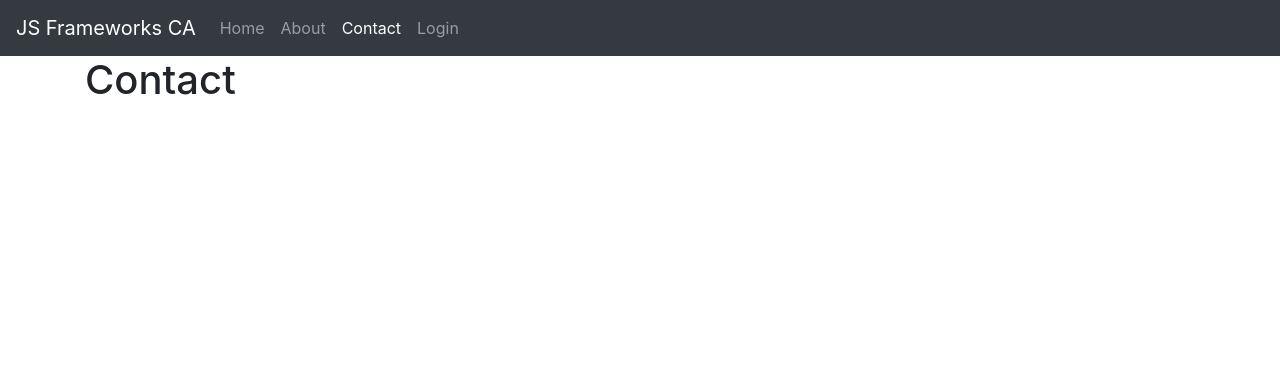
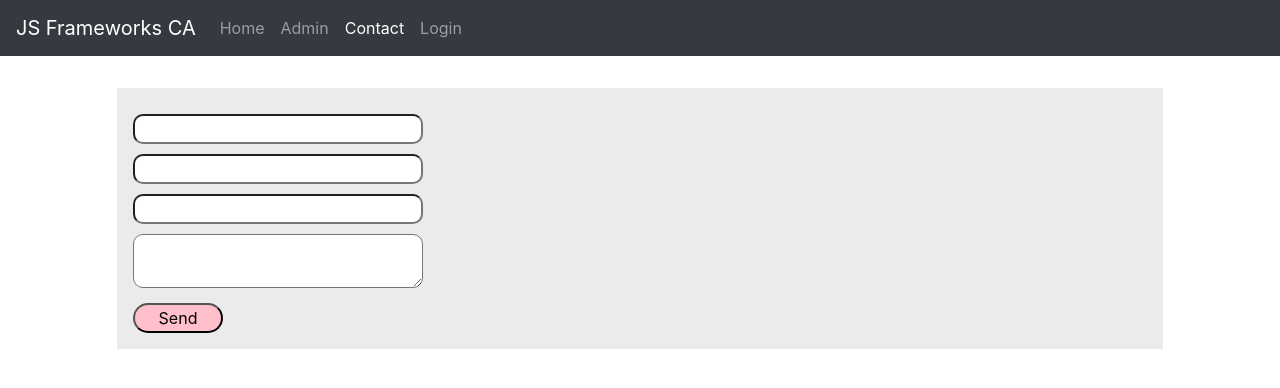
Before and after one commit to lonsoien/js-frameworks, a React (Create React App) app in the folder js-frameworks/: page /contact in a window 1280 px wide. Shown: the top 388 px of the page. Built offline with nearby package versions, Linux system fonts and the light colour scheme.

Commit message:
contact form

```diff
--- a/js-frameworks/package.json
+++ b/js-frameworks/package.json
@@ -3,15 +3,18 @@
   "version": "0.1.0",
   "private": true,
   "dependencies": {
+    "@hookform/resolvers": "^2.9.9",
     "@testing-library/jest-dom": "^5.16.5",
     "@testing-library/react": "^13.4.0",
     "@testing-library/user-event": "^13.5.0",
     "react": "^18.2.0",
     "react-bootstrap": "^2.5.0",
     "react-dom": "^18.2.0",
+    "react-hook-form": "^7.37.0",
     "react-router-dom": "^6.4.2",
     "react-scripts": "5.0.1",
-    "web-vitals": "^2.1.4"
+    "web-vitals": "^2.1.4",
+    "yup": "^0.32.11"
   },
   "scripts": {
     "start": "react-scripts start",
--- a/js-frameworks/src/App.css
+++ b/js-frameworks/src/App.css
@@ -1,3 +1,31 @@
 .App {
   text-align: center;
 }
+
+form {
+  margin: 2rem;
+  padding: 1rem;
+  background: #ebebeb;
+}
+
+input,
+textarea {
+  display: block;
+  margin-top: 10px;
+  font-size: 1rem;
+  width: 290px;
+  border-radius: 10px;
+}
+
+button {
+  display: block;
+  margin-top: 15px;
+  background-color: pink;
+  width: 90px;
+  border-radius: 15px;
+}
+
+span {
+  color: red;
+  font-size: 0.8em;
+}
--- a/js-frameworks/src/App.js
+++ b/js-frameworks/src/App.js
@@ -10,7 +10,7 @@ import {
 } from 'react-router-dom';
 import Container from 'react-bootstrap/Container';
 //import Home from './components/home/Home';
-import About from './components/about/About';
+import Admin from './components/admin/Admin';
 import Contact from './components/contact/Contact';
 import Login from './components/login/Login';
 import BeerDetail from './components/beer/BeerDetail';
@@ -31,8 +31,8 @@ function App() {
             <NavLink to="/" className="nav-link">
               Home
             </NavLink>
-            <NavLink to="/about" className="nav-link">
-              About
+            <NavLink to="/admin" className="nav-link">
+              Admin
             </NavLink>
             <NavLink to="/contact" className="nav-link">
               Contact
@@ -47,7 +47,7 @@ function App() {
         <Routes>
           <Route path="/" exact element={<BeerList />} />
           <Route path="/beer/:id" element= {<BeerDetail />} />
-          <Route path="/about" element={<About />} />
+          <Route path="/admin" element={<Admin />} />
           <Route path="/contact" element={<Contact />} />
           <Route path="/login" element={<Login />} />
         </Routes>
--- a/js-frameworks/src/components/about/About.js
+++ /dev/null
@@ -1,10 +0,0 @@
-import Heading from '../layout/Heading';
-
-export default function About() {
-  return (
-    <>
-      <Heading title="About" />
-      <p>This is the about page</p>
-    </>
-  );
-}
--- /dev/null
+++ b/js-frameworks/src/components/admin/Admin.js
@@ -0,0 +1,10 @@
+import Heading from '../layout/Heading';
+
+export default function Admin() {
+  return (
+    <>
+      <Heading title="Admin" />
+      <p>This is the Admin page</p>
+    </>
+  );
+}
--- a/js-frameworks/src/components/beer/BeerItem.js
+++ b/js-frameworks/src/components/beer/BeerItem.js
@@ -1,11 +1,12 @@
 import PropTypes from "prop-types";
 import { Link } from "react-router-dom";
 
-function BeerItem ({ id, name, description }) {
+function BeerItem ({ id, name, description, first_brewed }) {
  return (
   <Link to={`beer/${id}`}>
    <h4>{name}</h4>
    <p>Info: {description}</p>
+   <p>{first_brewed}</p>
   </Link>
  );
 }
@@ -14,6 +15,7 @@ BeerItem.propTypes = {
  id: PropTypes.number.isRequired,
  name: PropTypes.string.isRequired,
  description: PropTypes.string.isRequired,
+ first_brewed: PropTypes.string.isRequired,
 };
 
 export default BeerItem;
--- a/js-frameworks/src/components/contact/Contact.js
+++ b/js-frameworks/src/components/contact/Contact.js
@@ -1,5 +1,44 @@
-import Heading from '../layout/Heading';
+import "../../App.css";
+import { useForm } from "react-hook-form";
+import * as yup from "yup";
+import { yupResolver } from "@hookform/resolvers/yup";
 
-export default function Contact() {
-  return <Heading title="Contact" />;
+
+const schema = yup.object().shape({
+    firstname: yup.string().required("Please enter your first name"),
+    lastname: yup.string().required("Please enter your last name"),
+    email: yup.string().required("Please enter an email address").email("Please enter a valid email address"),
+    message: yup.string().required("Please enter your message").min(10, "The message must be at least 10 characters"),
+});
+
+function Form() {
+    const { register, handleSubmit, formState: { errors } } = useForm({
+        resolver: yupResolver(schema),
+    });
+
+    function onSubmit(data) {
+        console.log(data);
+    }
+
+    console.log(errors);
+
+    return (
+        <form onSubmit={handleSubmit(onSubmit)}>
+            <input {...register("firstname")} />
+            {errors.name && <span>{errors.name.message}</span>}
+
+            <input {...register("lastname")} />
+            {errors.name && <span>{errors.name.message}</span>}
+
+            <input {...register("email")} />
+            {errors.email && <span>{errors.email.message}</span>}
+
+            <textarea {...register("message")} />
+            {errors.message && <span>{errors.message.message}</span>}
+
+            <button>Send</button>
+        </form>
+    );
 }
+
+export default Form;
```
Also changed, not shown: 1 other file (tests, documents, lock files or other folders).
